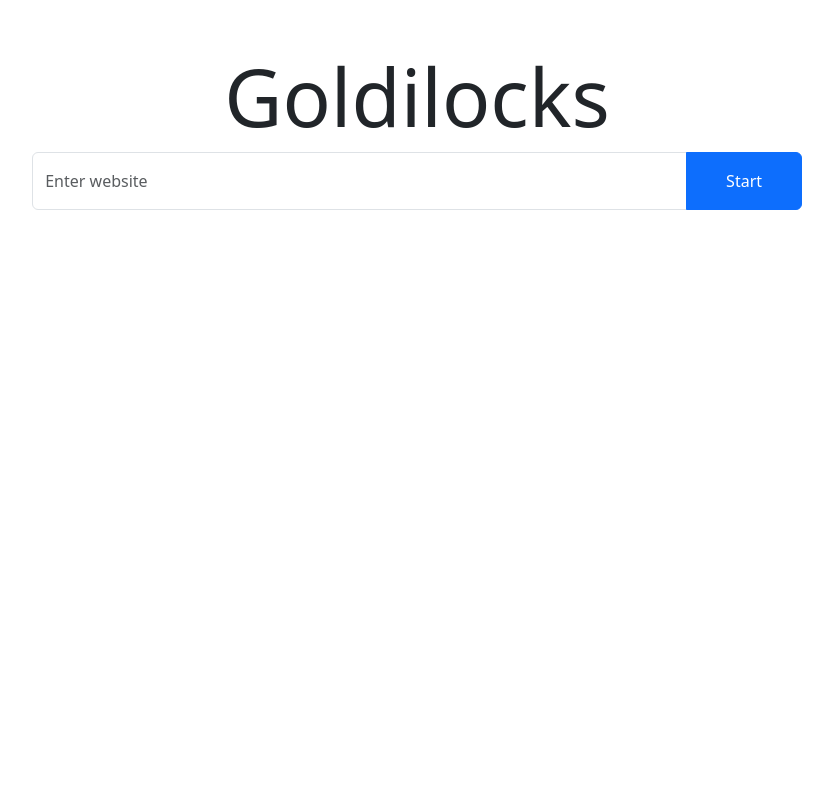
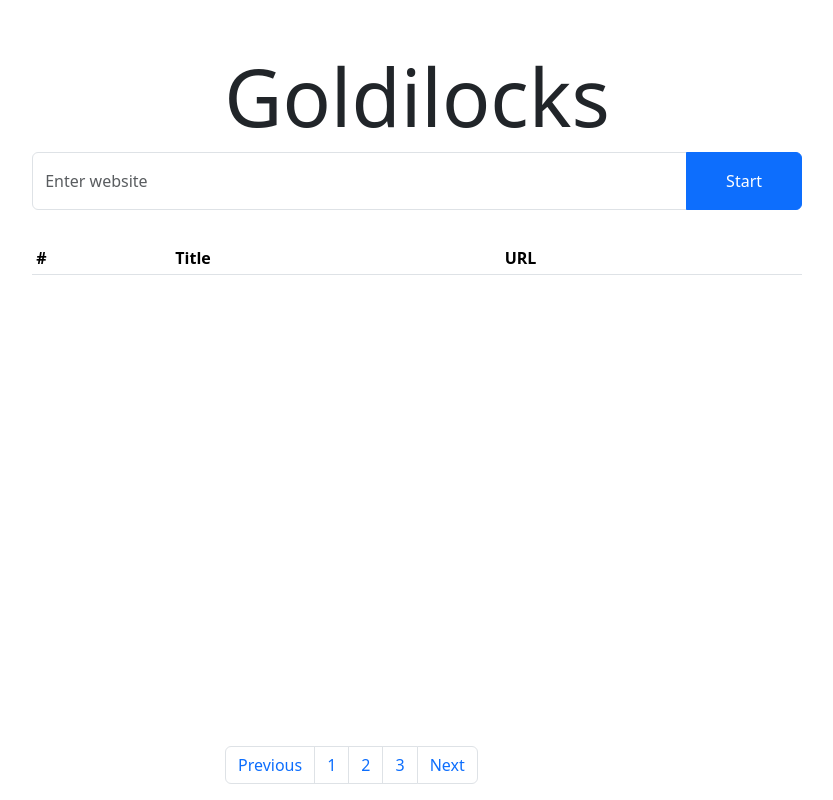
Before and after one commit to darius-daniel/Goldilocks, a React (Vite) app: page / in a window 1280 px wide. Shown: the whole page, without its empty margins (223-1056 px from the left). Built offline with nearby package versions, Linux system fonts and the light colour scheme.

Commit message:
Created base form of the table of results

```diff
--- a/src/App.css
+++ b/src/App.css
@@ -10,3 +10,7 @@
     display: table;
     margin: auto;
 }
+
+tr {
+    padding: 10px;
+}
--- a/src/App.jsx
+++ b/src/App.jsx
@@ -1,5 +1,6 @@
 import './App.css';
 import Heading from './components/Heading';
+import ResultTable from './components/ResultTable';
 import SearchBar from './components/SearchBar';
 
 function App() {
@@ -7,6 +8,7 @@ function App() {
     <>
       <Heading />
       <SearchBar />
+      <ResultTable results={[]} />
     </>
   );
 }
--- /dev/null
+++ b/src/components/ResultTable.jsx
@@ -0,0 +1,59 @@
+export default function ResultTable({ results }) {
+  return (
+    <>
+      <table className="table table-sm w-65 center-div" cellPadding="5px">
+        <thead className="text-primary">
+          <tr>
+            <th scope="col">#</th>
+            <th scope="col">Title</th>
+            <th scope="col">URL</th>
+          </tr>
+        </thead>
+        <tbody>
+          {results.map((result, index) => {
+            <tr id={index}>
+              <td>{index}</td>
+              <td>{result.title}</td>
+              <td>{result.url}</td>
+            </tr>;
+          })}
+        </tbody>
+      </table>
+      <br />
+      <div>
+        <nav
+          className="w-65 center-div position-absolute bottom-0 end-0"
+          aria-label="Page navigation example"
+        >
+          <ul className="pagination">
+            <li className="page-item">
+              <a className="page-link" href="#">
+                Previous
+              </a>
+            </li>
+            <li className="page-item">
+              <a className="page-link" href="#">
+                1
+              </a>
+            </li>
+            <li className="page-item">
+              <a className="page-link" href="#">
+                2
+              </a>
+            </li>
+            <li className="page-item">
+              <a className="page-link" href="#">
+                3
+              </a>
+            </li>
+            <li className="page-item">
+              <a className="page-link" href="#">
+                Next
+              </a>
+            </li>
+          </ul>
+        </nav>
+      </div>
+    </>
+  );
+}
--- a/src/components/SearchBar.jsx
+++ b/src/components/SearchBar.jsx
@@ -3,7 +3,7 @@ import { useRef } from 'react';
 // function handleSubmit(event, urlRef) {}
 
 export default function SearchBar() {
-  const urlRef = useRef(null);
+  let urlRef = useRef(null);
 
   return (
     <form
```
